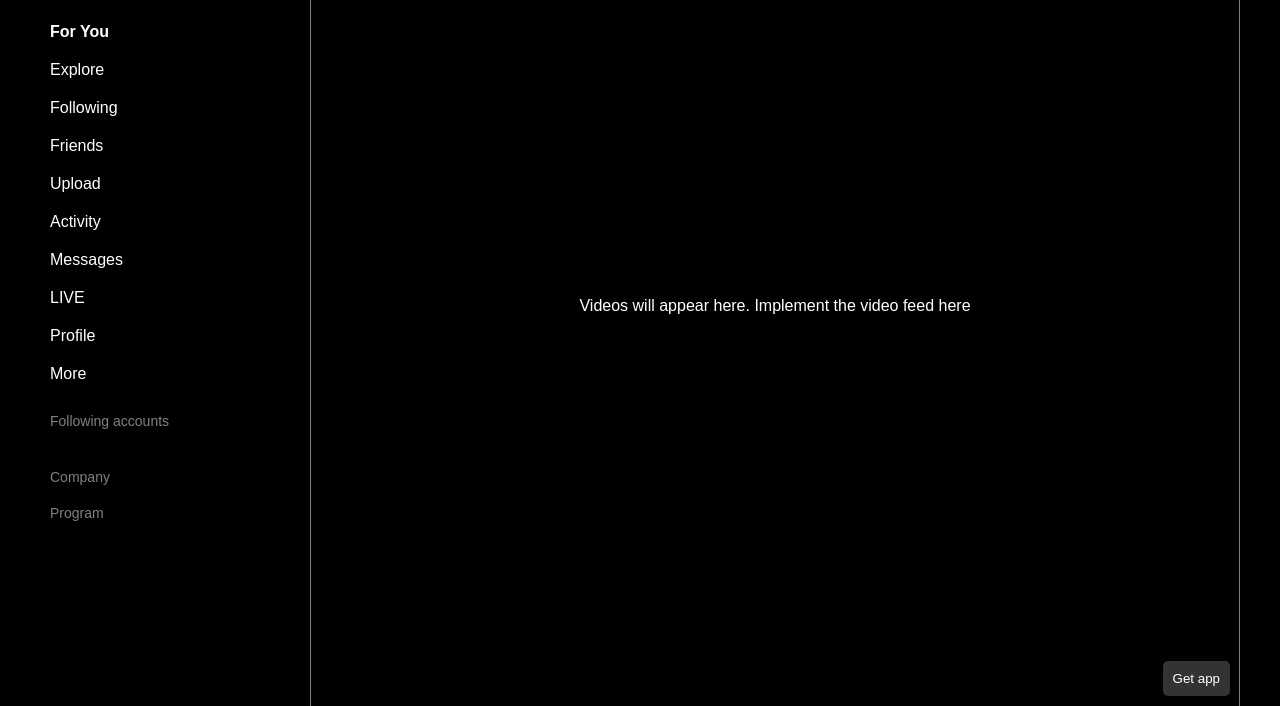
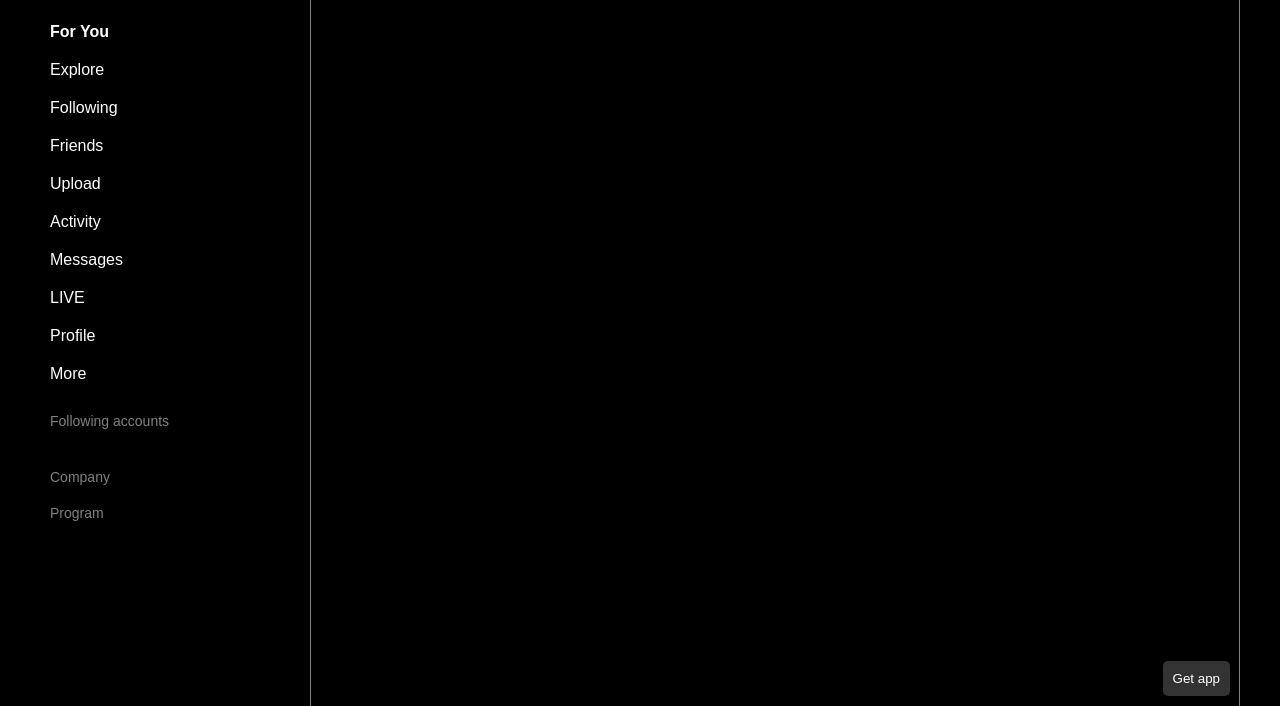
Before and after one commit to XYZ-thech/TikTok-remake, a website: page index.html in a window 1280 px wide. Shown: the part 94-800 px from the top of the page. Drawn offline with Linux system fonts and the light colour scheme.

Commit message:
Update index.html

```diff
--- a/index.html
+++ b/index.html
@@ -39,10 +39,9 @@
             </div>
       </aside>
       <main class="content">
-          <!-- Your main content, e.g., video feed -->
-        <p style="text-align:center">
-            Videos will appear here. Implement the video feed here
-          </p>
+        <div id="video-feed" style="display:flex; flex-direction:column">
+
+        </div>
       </main>
       <div class="actions">
         <button class="arrow">^</button>
@@ -52,7 +51,6 @@
         <button>Get app</button>
       </div>
     </div>
-
     <script src="script.js"></script>
 </body>
 </html>
```
